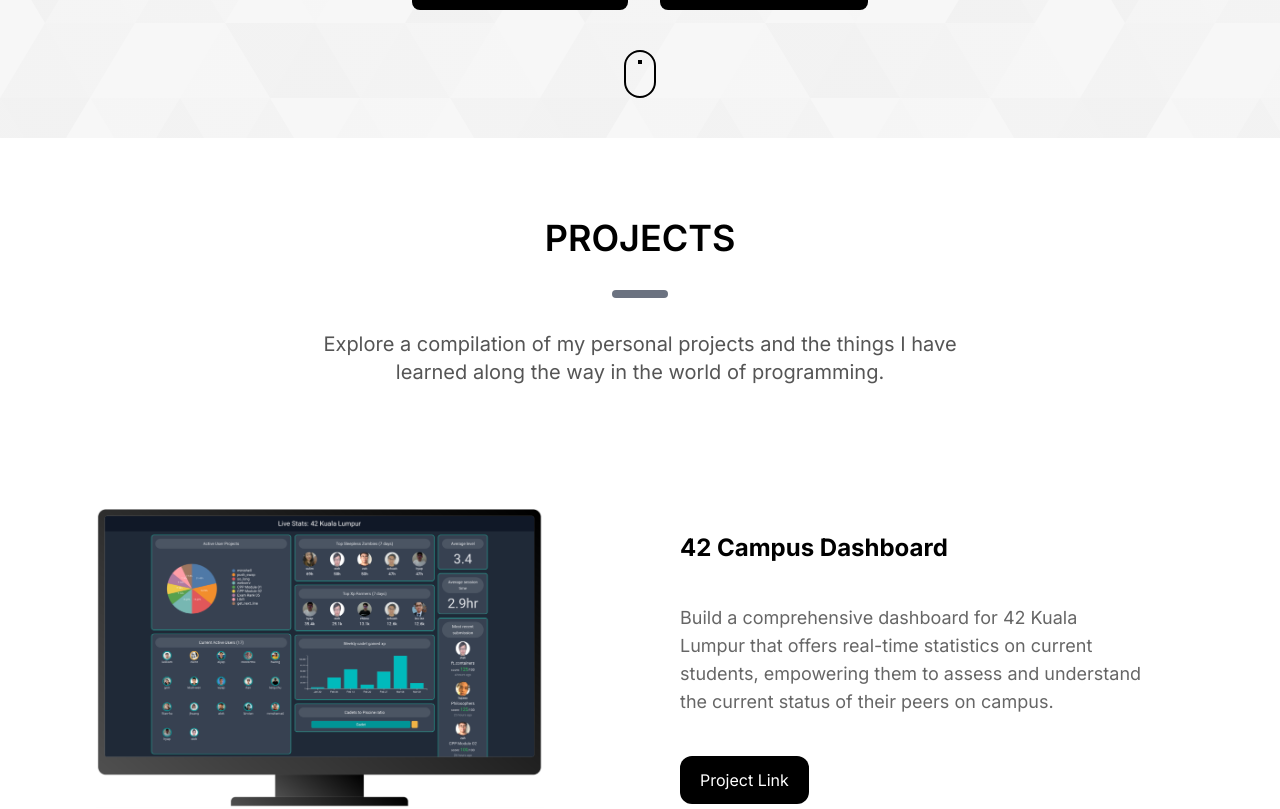
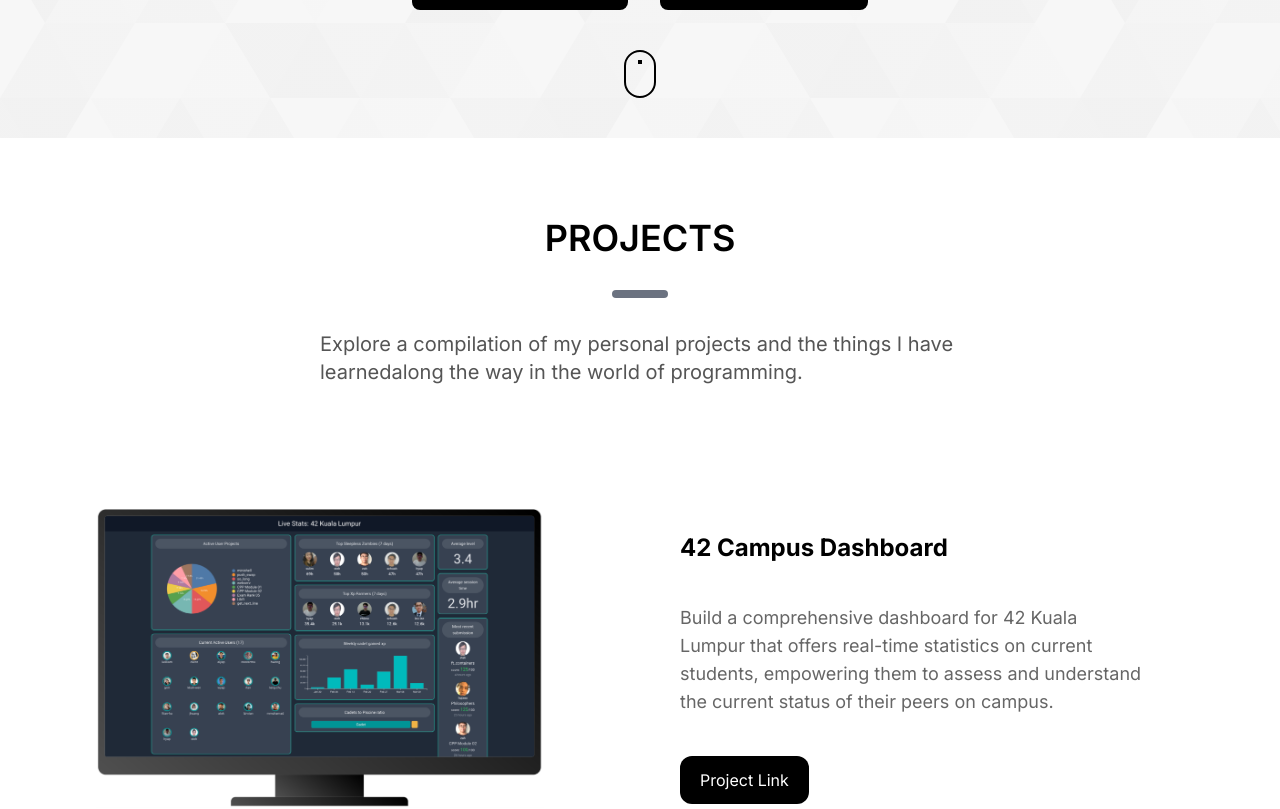
Before and after one commit to jasonkwm/personal-website, a Next.js app: page / in a window 1280 px wide. Shown: the part 598-1407 px from the top of the page. Built offline with nearby package versions, Linux system fonts and the light colour scheme.

Commit message:
feat: create section heading

```diff
--- a/app/_components/ContactSection.tsx
+++ b/app/_components/ContactSection.tsx
@@ -1,6 +1,7 @@
 'use client';
 
 import React from 'react';
+import SectionHeading from './SectionHeading';
 
 const ContactSection = () => {
 	function handleSubmit(e: any): void {
@@ -17,14 +18,11 @@
 	}
 	return (
 		<section id="contact" className="pb-10">
-			<div className="flex flex-col items-center py-14 md:py-20">
-				<h2 className="font-semibold text-3xl md:text-4xl">CONTACT</h2>
-				<div className="w-14 h-2 rounded-full bg-gray-500 my-8"></div>
-				<p className="font-large text-xl text-[#555] w-10/12 md:w-6/12">
-					Feel free to Contact me by submitting the form below and I will get back to you
-					as soon as possible
-				</p>
-			</div>
+			<SectionHeading
+				heading="CONTACT"
+				divider={true}
+				description="Feel free to Contact me by submitting the form below and I will get back to you as soon as possible"
+			/>
 			<form
 				className="max-w-3xl w-11/12 md:w-10/12 mx-auto p-6 md:px-10 bg-white rounded-md shadow-2xl"
 				onSubmit={handleSubmit}
--- a/app/_components/ProjectSection.tsx
+++ b/app/_components/ProjectSection.tsx
@@ -1,5 +1,7 @@
 import React from 'react';
 import Image from 'next/image';
+import SectionHeading from './SectionHeading';
+
 const projects = [
 	{
 		image: '/projects/42-on-campus-stats.png',
@@ -41,14 +43,11 @@
 const ProjectSection = () => {
 	return (
 		<section id="projects">
-			<div className="flex flex-col items-center py-20 text-center">
-				<h2 className="font-semibold text-3xl lg:text-4xl">PROJECTS</h2>
-				<div className="w-14 h-2 rounded-full bg-gray-500 my-8"></div>
-				<p className="text-xl text-[#555] w-10/12 lg:w-6/12">
-					Explore a compilation of my personal projects and the things I have learned
-					along the way in the world of programming.
-				</p>
-			</div>
+			<SectionHeading
+				heading="PROJECTS"
+				divider={true}
+				description="Explore a compilation of my personal projects and the things I have learnedalong the way in the world of programming."
+			/>
 			<section>
 				{projects.map((project) => (
 					<article
--- /dev/null
+++ b/app/_components/SectionHeading.tsx
@@ -0,0 +1,17 @@
+type HeadingType = {
+	heading: string;
+	description?: string;
+	divider?: boolean;
+};
+
+const SectionHeading = ({ heading, description, divider }: HeadingType) => {
+	return (
+		<div className="flex flex-col items-center py-14 md:py-20">
+			<h2 className="font-semibold text-3xl md:text-4xl">{heading}</h2>
+			{divider && <div className="w-14 h-2 rounded-full bg-gray-500 my-8"></div>}
+			<p className="font-large text-xl text-[#555] w-10/12 md:w-6/12">{description}</p>
+		</div>
+	);
+};
+
+export default SectionHeading;
```
